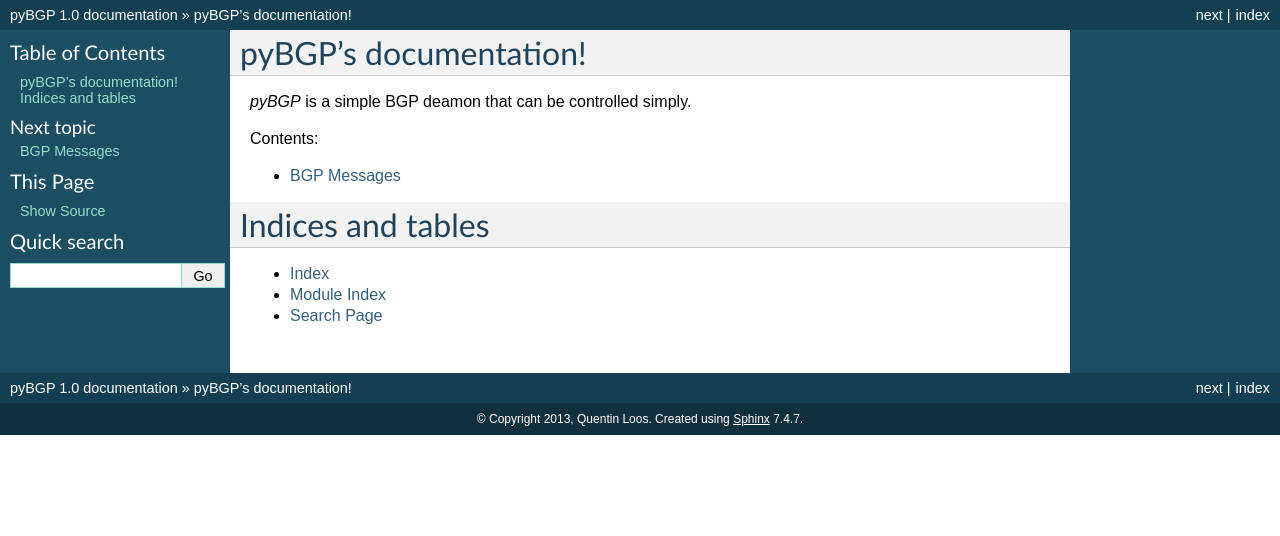
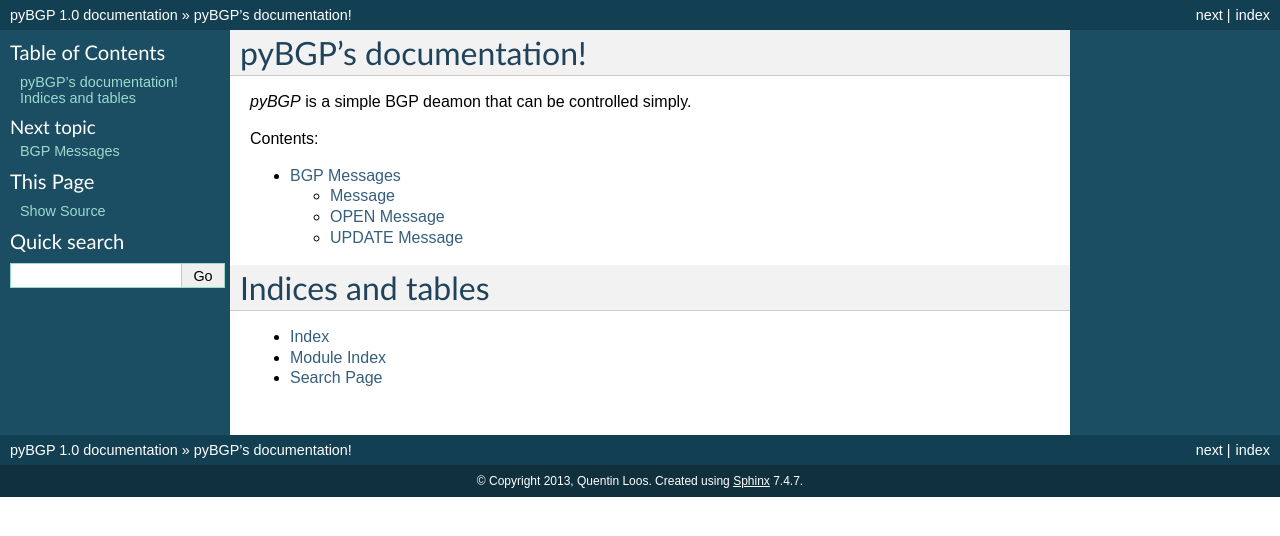
Before and after one commit to Kent1/pyBGP, a Sphinx documentation site: the page built from doc/source/index.rst, in a window 1280 px wide. Shown: the top 536 px of the page. Built offline with Sphinx 7.4.7, drawn with Linux system fonts in a browser that asks for light colours.

Commit message:
Improve docs

```diff
--- a/doc/source/messages.rst
+++ b/doc/source/messages.rst
@@ -1,11 +1,23 @@
 BGP Messages
 ============
+
+Message
+-------
 
 .. autoclass:: pybgp.bgp.message.Message
    :members:
 
+OPEN Message
+------------
+
 .. autoclass:: pybgp.bgp.message.Open
    :members:
 
-.. autoclass:: pybgp.bgp.message.Update
+UPDATE Message
+--------------
+
+.. automodule:: pybgp.bgp.message.update.update
    :members:
+
+.. automodule:: pybgp.bgp.message.update.path_attribute
+   :members:
```
